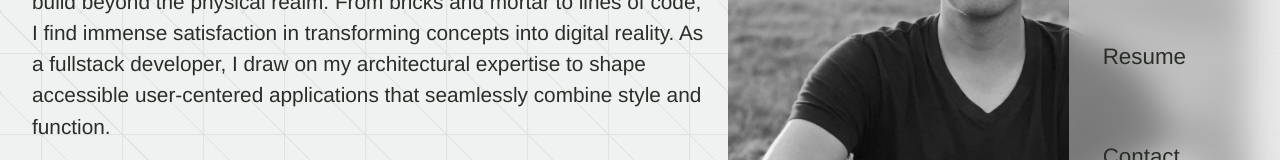
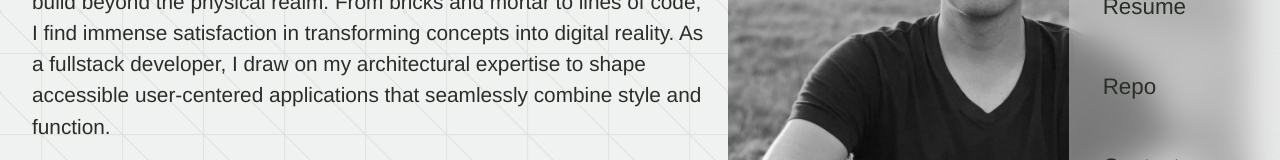
Before and after one commit to jalbe0076/ja-website, a React (Create React App) app: page / in a window 1280 px wide. Both pictures are taken after a click on the button 1227 px from the left and 51 px from the top of the page. Shown: the part 393-553 px from the top of the page. Built offline with nearby package versions, Linux system fonts and the light colour scheme.

Commit message:
Add link to website repo

```diff
--- a/src/Components/Nav/Nav.tsx
+++ b/src/Components/Nav/Nav.tsx
@@ -72,6 +72,7 @@ const Nav = ({isDark, setIsDark}: NavProps) => {
           <Link to='/#about' role='menuitem' className='menu-link about' onClick={handleLinkClick}>About</Link>
           <Link to='/#projects' role='menuitem' className='menu-link projects'  onClick={handleLinkClick}>Projects</Link>
           <Link to='https://drive.google.com/file/d/1Wb0b0hMHOOrugm_5wsJiHp1RI2l2TPxR/view?usp=sharing' role='menuitem' className='menu-link resume'  onClick={handleLinkClick} target="_blank">Resume</Link>
+          <Link to='https://github.com/jalbe0076/ja-website' role='menuitem' className='menu-link repo'  onClick={handleLinkClick} target="_blank">Repo</Link>
           <Link to='/#contact' role='menuitem' className='menu-link contact'  onClick={handleLinkClick}>Contact</Link>
         </nav>
       </aside>
```
